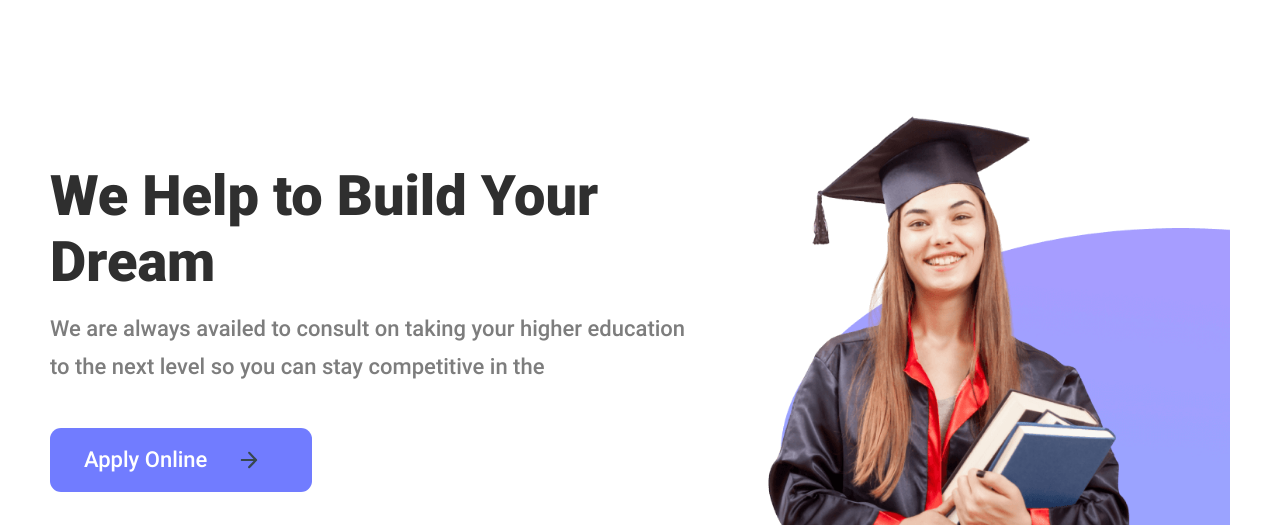
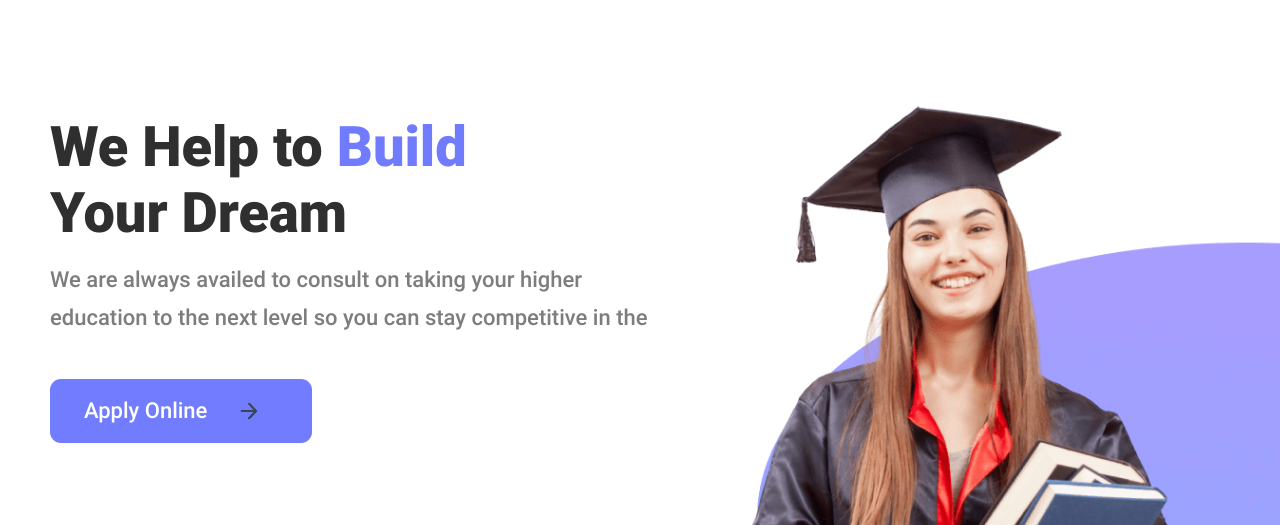
Before and after one commit to MuhammadAkbar-Ramazonov/Executive-study-abroad, a plain HTML site: page index.html in a window 1280 px wide. Shown: the part 96-621 px from the top of the page. Drawn offline with Linux system fonts and the light colour scheme.

Commit message:
add background-image

```diff
--- a/css/style.css
+++ b/css/style.css
@@ -14,7 +14,7 @@ body{
 @font-face {
     font-family: "Roboto";
     src: url("../fonts/Roboto-Bold.woff2") format("woff2"),
-        url("../fonts/Roboto-Black.woff") format("woff");
+    url("../fonts/Roboto-Black.woff") format("woff");
     font-weight: bold;
     font-display: swap;
 }
@@ -22,7 +22,7 @@ body{
 @font-face {
     font-family: "Roboto";
     src: url("../fonts/Roboto-Medium.woff2") format("woff2"),
-        url("../fonts/Roboto-Medium.woff") format("woff");
+    url("../fonts/Roboto-Medium.woff") format("woff");
     font-weight: 500;
     font-display: swap;
 }
@@ -30,7 +30,7 @@ body{
 @font-face {
     font-family: "Roboto";
     src: url("../fonts/Roboto-Black.woff2") format("woff2"),
-        url("../fonts/Roboto-Black.woff") format("woff");
+    url("../fonts/Roboto-Black.woff") format("woff");
     font-weight: 900;
     font-display: swap;
 }
@@ -48,7 +48,6 @@ body{
     justify-content: space-between;
     align-items: center;
     padding-top: 41px;
-    padding-bottom: 117px;
 }
 .site-logo {
     width: 146px;
@@ -94,11 +93,33 @@ body{
     color: #505050;
 }
 
+.hero-section{
+    padding-top: 117px;
+    padding-bottom: 58px;
+    background-image: url(../kartinki/puple.png);
+    background-size: 568px;
+    background-position: calc(50% + 383px) calc(50% + 130px);
+    background-repeat: no-repeat;
+}
+
 .hero-section-wrapper {
     display: flex;
     justify-content: space-between;
     align-items: center;
 }
+
+.hero-section-h1-wrapper{
+    margin-right: 0;
+    width: 540px;
+}
+.hero-section-span{
+    font-weight: 900;
+    font-size: 56px;
+    line-height: 66px;
+
+    color: #707BFD;
+}
+
 .hero-section-h1 {
     font-weight: 900;
     font-size: 56px;
@@ -108,6 +129,7 @@ body{
     color: #2F2F2F;
 }
 .hero-section-p {
+    width: 632px;
     font-size: 22px;
     line-height: 38px;
     margin-top: 0;
@@ -809,7 +831,7 @@ body{
 }
 
 .people2-wrapper::before{
-background-image: url("../kartinki/people2.jpg");
+    background-image: url("../kartinki/people2.jpg");
 }
 .testimonial-section-wrapper-image {
     width: 62px;
--- a/index.html
+++ b/index.html
@@ -48,7 +48,9 @@
                 <div class="container">
                     <div class="hero-section-wrapper">
                         <div class="hero-section-inner-wrapper">
-                            <h1 class="hero-section-h1">We Help to Build Your Dream</h1>
+                            <div class="hero-section-h1-wrapper">
+                                <h1 class="hero-section-h1">We Help to <span class="hero-section-span">Build</span> Your Dream</h1>
+                            </div>
                             <p class="hero-section-p">We are  always availed to consult on taking your higher education to the next level so you can stay competitive in the</p>
                             <div class="hero-section-link">
                                 <a class="hero-section-link-text"
@@ -71,10 +73,6 @@
                                         alt="instagram's logo"></li>
                                     </ul>
                                 </div>
-                                <img class="hero-section-image"
-                                srcset="./kartinki/puple.png 1x, ./kartinki/puple@2x.png 2x"
-                                src="./kartinki/puple.png"
-                                alt="student">
                             </div>
                         </div>
             </section>
```
